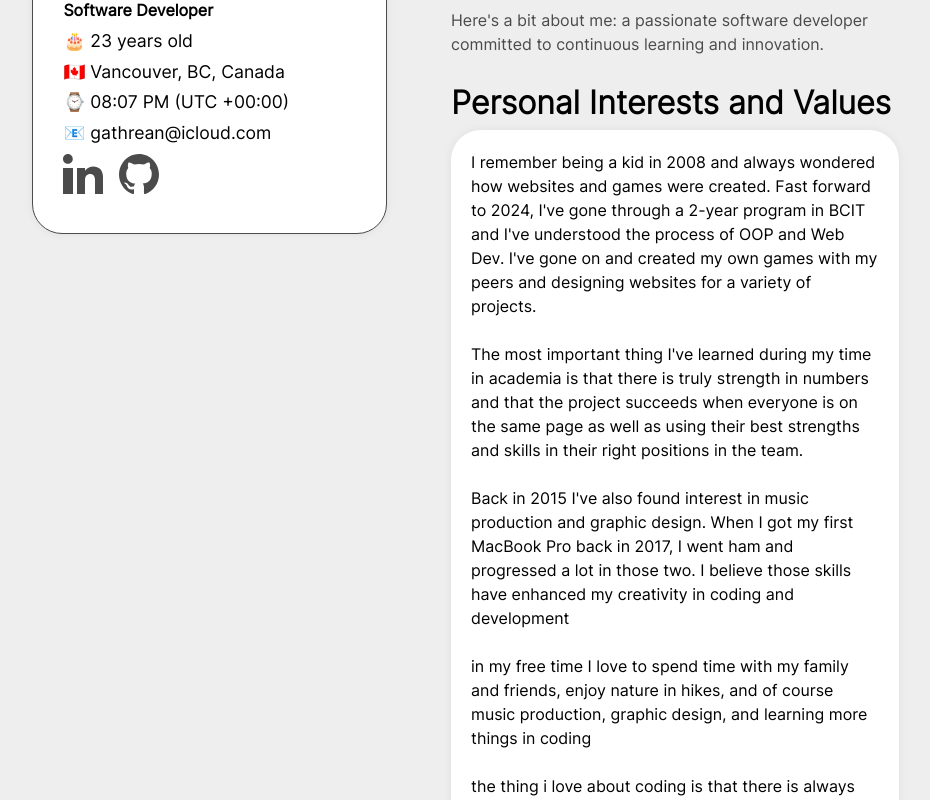
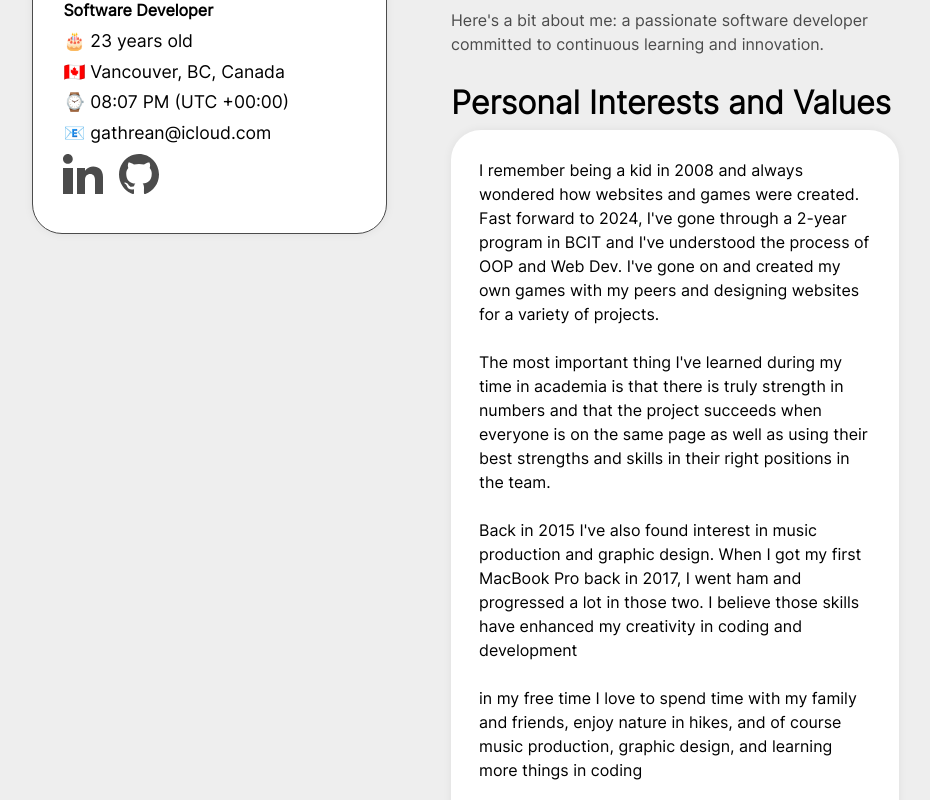
Before and after one commit to gathrean/my-portfolio, a React (Create React App) app: page / in a window 1280 px wide. Shown: the part 960-1760 px from the top of the page, without its empty margins (125-1055 px from the left). Built offline with nearby package versions, Linux system fonts and the light colour scheme.

Commit message:
Increased padding to 28px for cards

```diff
--- a/src/App.css
+++ b/src/App.css
@@ -299,7 +299,7 @@ hr {
 /* CARDS */
 /* ========================================== */
 .card {
-  padding: 20px;
+  padding: 28px;
   margin-bottom: 16px;
   box-shadow: var(--shadow);
   background-color: var(--colorwhite);
```
